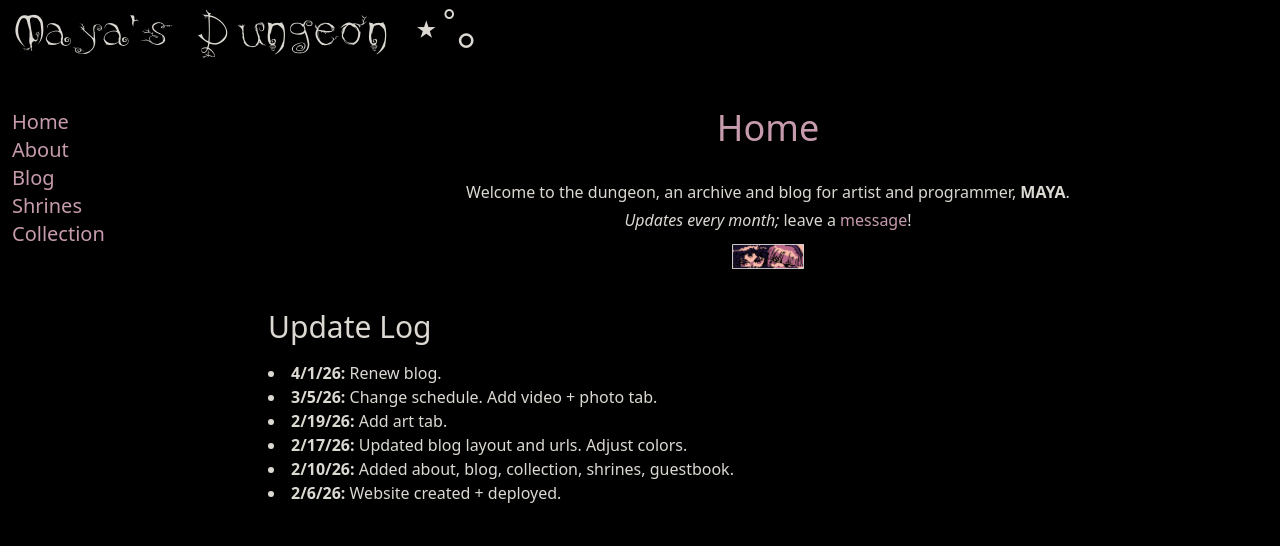
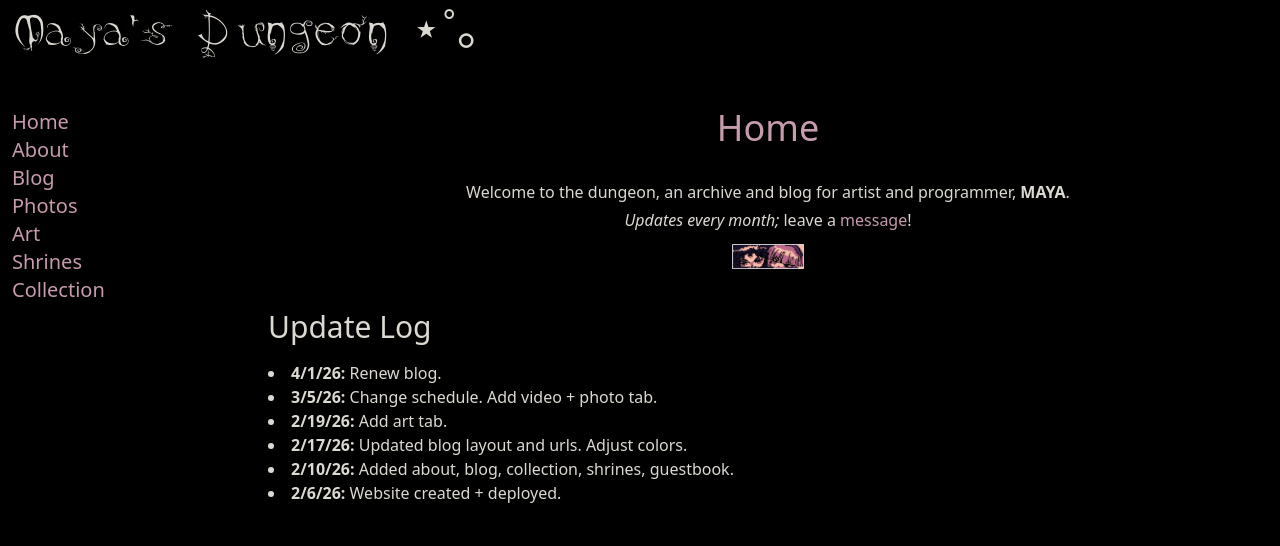
Before and after one commit to mayascoolcode/mayascoolcode.github.io, an Astro site: page / in a window 1280 px wide. Shown: the top 546 px of the page. Built offline with nearby package versions, Linux system fonts and the light colour scheme; Astro itself is replaced by a stand-in of ours.

Commit message:
add images, reinstate links

```diff
--- a/src/layouts/elements/Aside.astro
+++ b/src/layouts/elements/Aside.astro
@@ -4,9 +4,9 @@
         	<li><a href="/">Home</a></li>
         	<li><a href="/about/">About</a></li>
         	<li><a href="/blog/">Blog</a></li>
-        	<!-- <li><a href="/photos/">Photos</a></li> -->
+        	<li><a href="/photos/">Photos</a></li>
         	<!-- <li><a href="https://videos.mmdungeon.xyz" target="_blank" rel="noopener noreferrer">Videos</a></li> -->
-        	<!-- <li><a href="/art/">Art</a></li> -->
+        	<li><a href="/art/">Art</a></li>
         	<!-- <li><a href="https://music.mmdungeon.xyz" target="_blank" rel="noopener noreferrer">Music</a></li> -->
         	<!-- <li><a href="https://games.mmdungeon.xyz" target="_blank" rel="noopener noreferrer">Games</a></li> -->
         	<li><a href="/shrines/">Shrines</a></li>
```
Also changed, not shown: src/assets/img/photos/eyes.jpg (added), src/assets/img/rss.jpg (deleted), src/assets/img/sprites/index.png (deleted), 3 other files.
